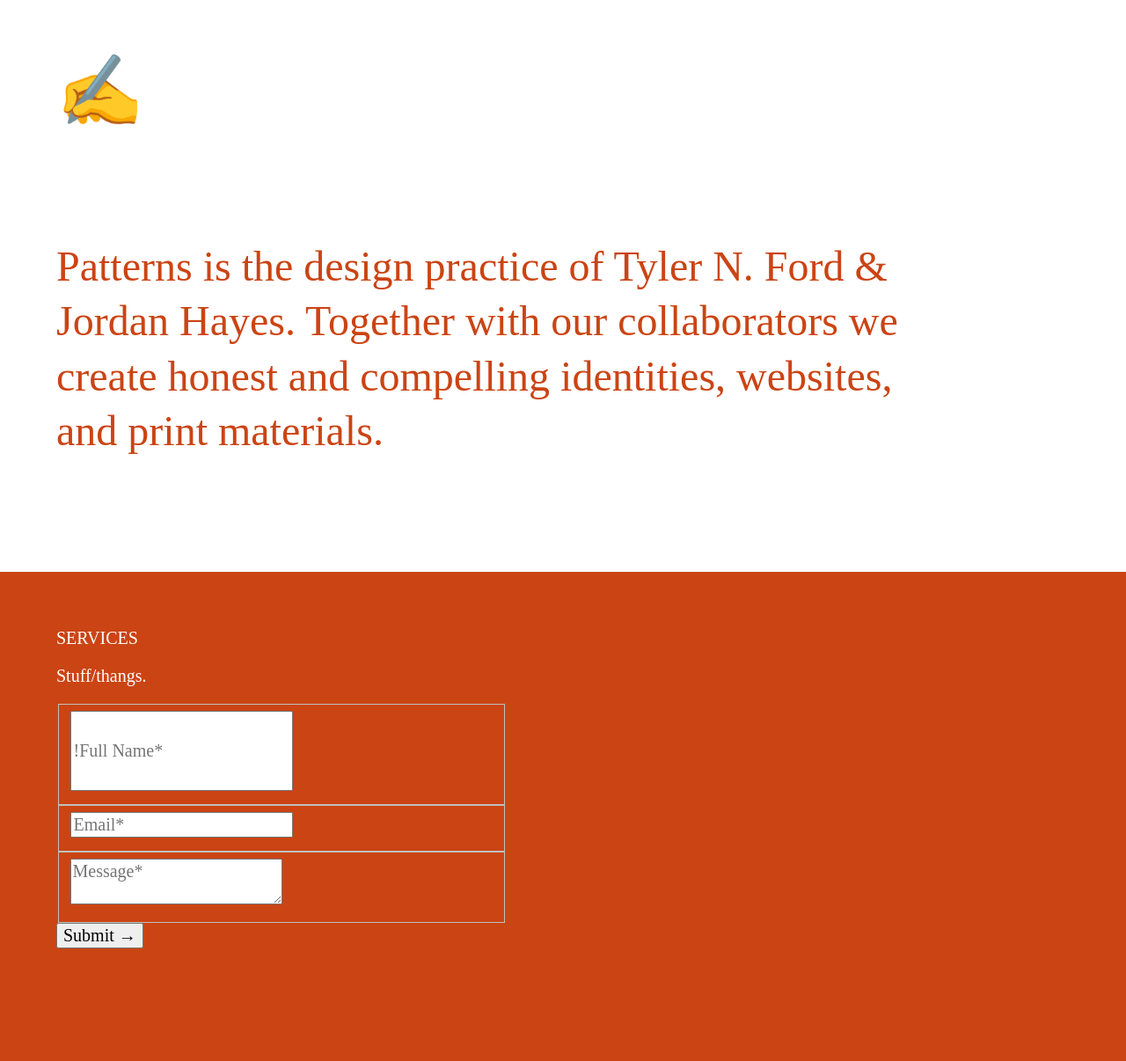
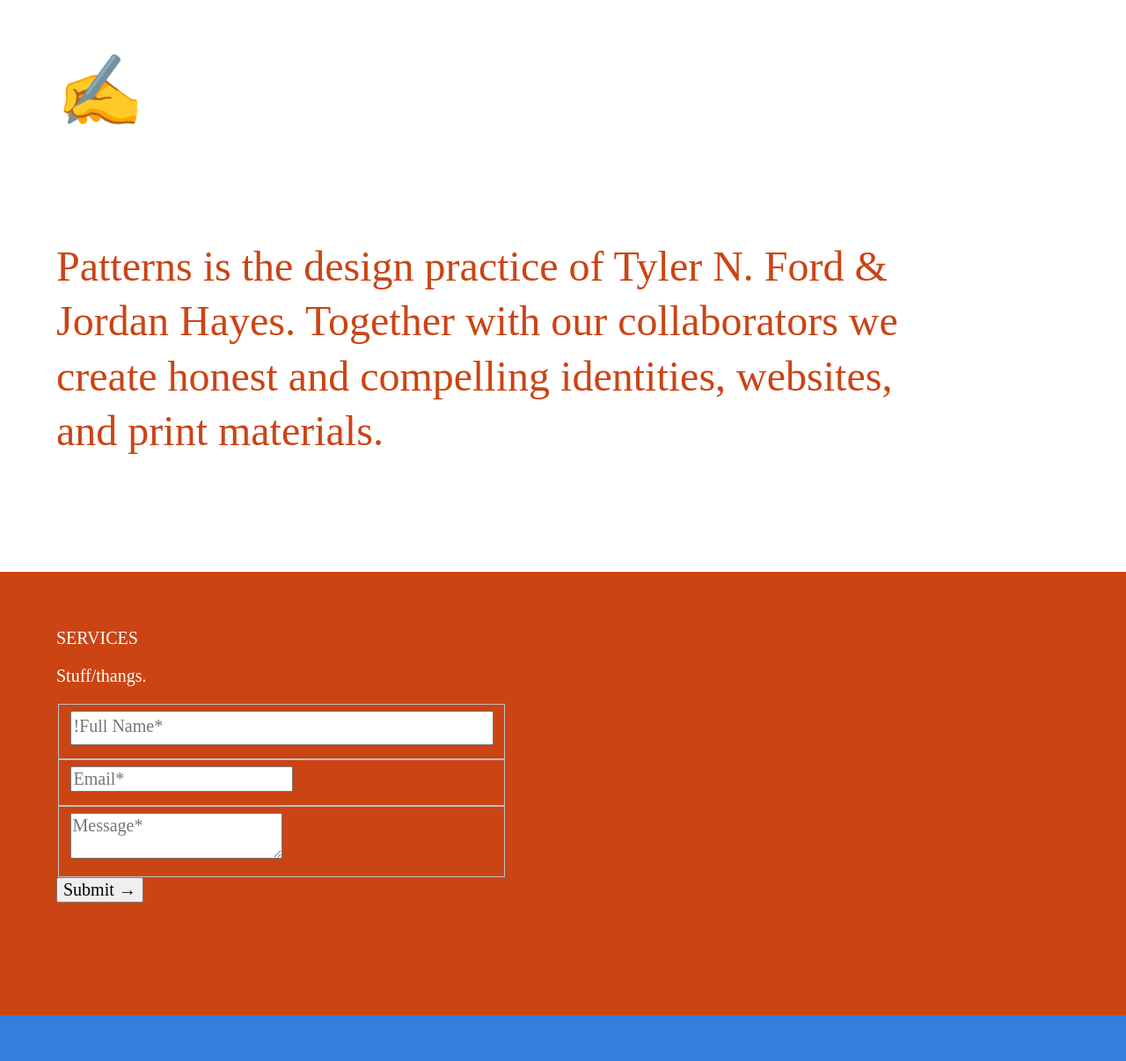
Before and after one commit to wearepatterns/wearepatterns.github.io, a Jekyll site: the page built from index.markdown, in a window 1280 px wide. Shown: the whole page at 88% size. Built offline with Jekyll 4.4.1, drawn with Linux system fonts in a browser that asks for light colours; after the commit the page ends 1154 px from its top, so only the background shows below that.

Commit message:
Update new.html

```diff
--- a/_layouts/new.html
+++ b/_layouts/new.html
@@ -43,7 +43,7 @@
 
             <form class="pb5 pb6-l mw6" action="//formspree.io/tylernford@gmail.com" method="POST">
                 <fieldset>
-                    <input class="pv4" type="text" name="Name" placeholder="!Full Name*" validate-required>
+                    <input class="pt1 pb2  w-100" type="text" name="Name" placeholder="!Full Name*" validate-required>
                 </fieldset>
                 <fieldset>
                     <input type="email" name="Email" placeholder="Email*" validate-required validate-email>
```
